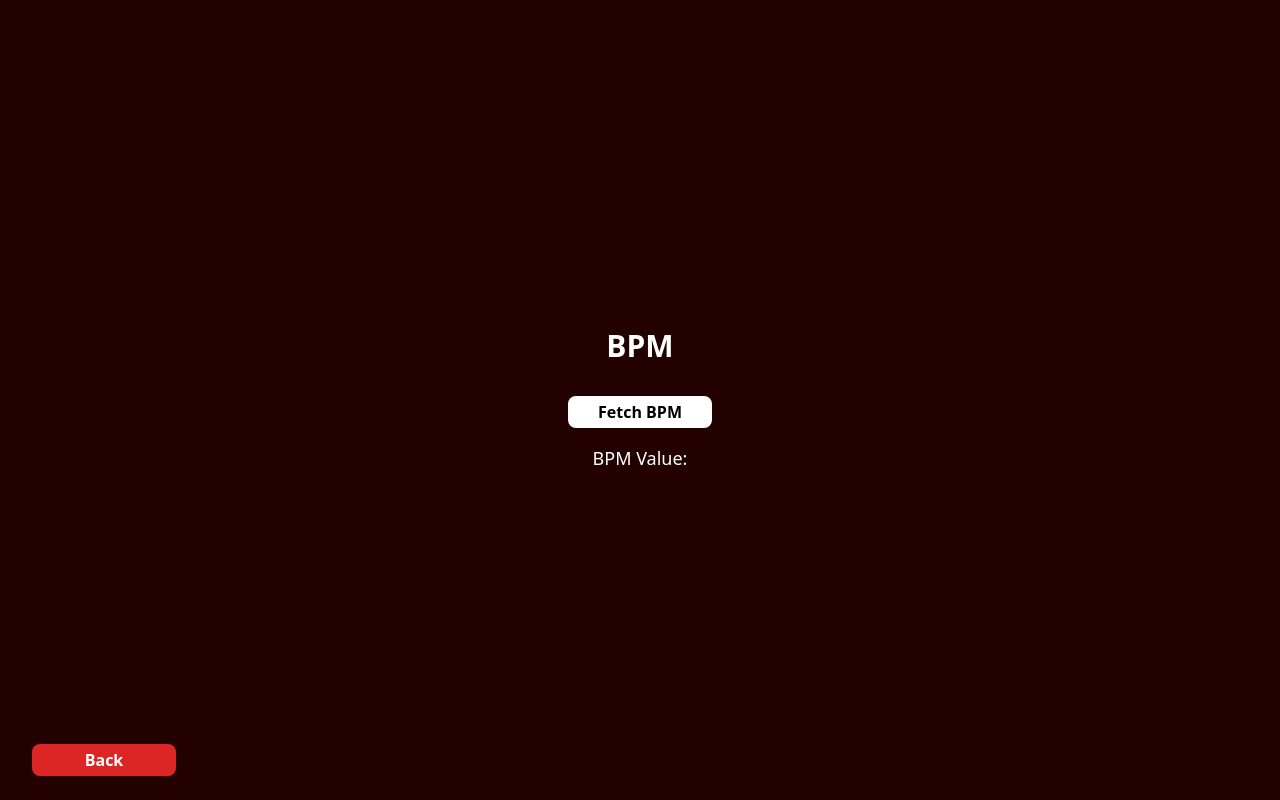
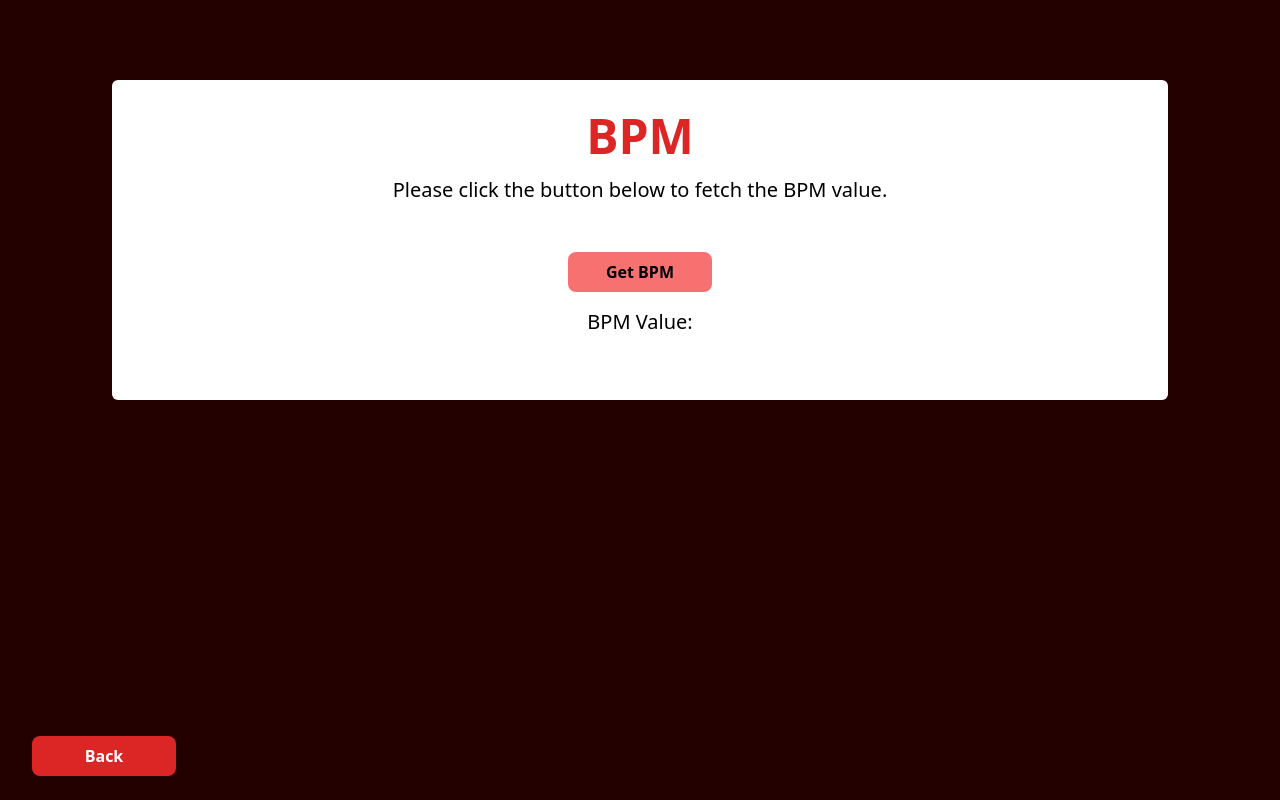
Before and after one commit to ColinWu0403/heartBPMusic, a Vue app in the folder client/: page /bpm in a window 1280 px wide. Built offline with nearby package versions, Linux system fonts and the light colour scheme.

Commit message:
Minor style changes

```diff
--- a/client/src/components/QuestionCard.vue
+++ b/client/src/components/QuestionCard.vue
@@ -1,6 +1,6 @@
 <template>
   <div class="mb-4 flex flex-col">
-    <label :for="id" class="text-3xl font-bold text-red-600 text-center">
+    <label :for="id" class="text-3xl font-bold text-red-600 text-center mb-2">
       {{ question.title }}
     </label>
     <div class="mt-4 grid grid-cols-2 gap-4">
--- a/client/src/components/SongCard.vue
+++ b/client/src/components/SongCard.vue
@@ -4,23 +4,46 @@
       <h2 class="text-3xl font-bold">{{ song.name }}</h2>
       <p class="text-lg font-medium">{{ song.artists }}</p>
       <p class="text-md"><span class="font-bold">BPM:</span> {{ song.bpm }}</p>
-      <p class="text-md"><span class="font-bold">Genres:</span> {{ song.genre }}</p>
-      <p class="text-md"><span class="font-bold">Key:</span> {{ getKey(song.key) }}</p>
+      <p class="text-md">
+        <span class="font-bold">Genres:</span> {{ song.genre }}
+      </p>
+      <p class="text-md">
+        <span class="font-bold">Key:</span> {{ getKey(song.key) }}
+      </p>
       <div class="stats mt-4">
         <h3 class="text-2xl font-semibold">Stats:</h3>
-        <p class="text-md"><span class="font-bold">Acousticness:</span> {{ song.acousticness }}</p>
-        <p class="text-md"><span class="font-bold">Danceability:</span> {{ song.danceability }}</p>
-        <p class="text-md"><span class="font-bold">Energy:</span> {{ song.energy }}</p>
-        <p class="text-md"><span class="font-bold">Instrumentalness:</span> {{ song.instrumentalness }}</p>
-        <p class="text-md"><span class="font-bold">Liveness:</span> {{ song.liveness }}</p>
-        <p class="text-md"><span class="font-bold">Loudness:</span> {{ song.loudness }}</p>
-        <p class="text-md"><span class="font-bold">Speechiness:</span> {{ song.speechiness }}</p>
-        <p class="text-md"><span class="font-bold">Mode:</span> {{ song.mode }}</p>
-        <p class="text-md"><span class="font-bold">Valence:</span> {{ song.valence }}</p>
+        <p class="text-md">
+          <span class="font-bold">Acousticness:</span> {{ song.acousticness }}
+        </p>
+        <p class="text-md">
+          <span class="font-bold">Danceability:</span> {{ song.danceability }}
+        </p>
+        <p class="text-md">
+          <span class="font-bold">Energy:</span> {{ song.energy }}
+        </p>
+        <p class="text-md">
+          <span class="font-bold">Instrumentalness:</span>
+          {{ song.instrumentalness }}
+        </p>
+        <p class="text-md">
+          <span class="font-bold">Liveness:</span> {{ song.liveness }}
+        </p>
+        <p class="text-md">
+          <span class="font-bold">Loudness:</span> {{ song.loudness }}
+        </p>
+        <p class="text-md">
+          <span class="font-bold">Speechiness:</span> {{ song.speechiness }}
+        </p>
+        <p class="text-md">
+          <span class="font-bold">Mode:</span> {{ song.mode }}
+        </p>
+        <p class="text-md">
+          <span class="font-bold">Valence:</span> {{ song.valence }}
+        </p>
       </div>
       <router-link to="/questions">
         <button
-          class="inline-flex w-36 h-8 bg-red-600 overflow-hidden rounded-lg p-[1px] items-center justify-center mt-4 hover:bg-red-400 text-white hover:text-black transition-all duration-150 ease-in font-bold"
+          class="inline-flex w-36 h-10 bg-red-600 overflow-hidden rounded-lg p-[1px] items-center justify-center mt-4 hover:bg-red-400 text-white hover:text-black transition-all duration-150 ease-in font-bold"
         >
           Back
         </button>
@@ -39,6 +62,7 @@
 
 <script setup>
 import { defineProps } from "vue";
+import { buttonStyles } from "../constants/styles";
 
 const props = defineProps({
   song: {
@@ -48,7 +72,18 @@ const props = defineProps({
 });
 
 const keyMapping = [
-  'C', 'C#', 'D', 'D#', 'E', 'F', 'F#', 'G', 'G#', 'A', 'A#', 'B'
+  "C",
+  "C#",
+  "D",
+  "D#",
+  "E",
+  "F",
+  "F#",
+  "G",
+  "G#",
+  "A",
+  "A#",
+  "B",
 ];
 
 const getKey = (key) => {
@@ -56,12 +91,12 @@ const getKey = (key) => {
 };
 
 const getAlbumCoverUrl = (uri) => {
-  if (typeof uri === 'string') {
-    const spotifyId = uri.split(':').pop();
+  if (typeof uri === "string") {
+    const spotifyId = uri.split(":").pop();
     return `https://open.spotify.com/embed/track/${spotifyId}`;
   } else {
-    console.error('Invalid song URI:', uri);
-    return ''; // or handle appropriately for your use case
+    console.error("Invalid song URI:", uri);
+    return ""; // or handle appropriately for your use case
   }
 };
 </script>
--- a/client/src/views/BpmPage.vue
+++ b/client/src/views/BpmPage.vue
@@ -1,10 +1,16 @@
 <!-- src/views/BPM.vue -->
 <template>
-  <div class="flex flex-col items-center justify-center h-screen">
-    <h1 class="text-white text-3xl font-bold mb-4">BPM</h1>
+  <div class="h-screen align-center p-4">
+    <div
+      class="flex flex-col bg-white rounded-md items-center justify-center max-w-200 h-800 max-h-1000 mt-16 ml-24 mr-24"
+    >
+      <h1 class="text-red-600 text-5xl font-bold mb-4 mt-8">BPM</h1>
+      <h4 class="text-xl font-medium mb-8">
+        Please click the button below to fetch the BPM value.
+      </h4>
       <button
         @click="fetchBpm"
-      class="inline-flex w-36 h-8 bg-white overflow-hidden rounded-lg p-[1px] mb-4 items-center justify-center mt-4 hover:bg-red-600 hover:text-white transition-all duration-150 ease-in font-bold"
+        class="inline-flex w-36 h-10 bg-red-400 overflow-hidden rounded-lg p-[1px] mb-4 items-center justify-center mt-4 hover:bg-red-600 hover:text-white transition-all duration-150 ease-in font-bold"
         :disabled="isLoading || hasFetchedBpm"
       >
         <div v-if="isLoading" class="flex items-center">
@@ -13,22 +19,26 @@
           ></div>
           <span class="ml-2">Loading...</span>
         </div>
-      <span v-else>Fetch BPM</span>
+        <span v-else>Get BPM</span>
       </button>
 
-    <p class="text-white text-lg text-center">BPM Value: {{ bpm }}</p>
+      <p class="text-xl font-medium text-center mb-4">
+        BPM Value: <span class="text-red-600">{{ bpm }}</span>
+      </p>
 
       <router-link
         v-if="bpm !== null"
         :to="'/questions'"
-      class="inline-flex w-36 h-8 bg-white overflow-hidden rounded-lg p-[1px] mb-4 items-center justify-center mt-4 hover:bg-red-600 transition-all duration-150 ease-in font-bold"
+        class="inline-flex w-36 h-10 bg-red-400 overflow-hidden rounded-lg p-[1px] mb-4 items-center justify-center mt-4 hover:bg-red-600 transition-all duration-150 ease-in font-bold"
       >
         Next
       </router-link>
+      <span class="mb-12"></span>
+    </div>
   </div>
   <router-link to="/">
     <button
-      class="absolute bottom-0 left-0 ml-8 mt-4 mb-6 w-36 h-8 bg-red-600 overflow-hidden rounded-lg p-[1px] items-center justify-center hover:bg-red-400 text-white hover:text-black transition-all duration-150 ease-in font-bold"
+      class="absolute bottom-0 left-0 ml-8 mt-4 mb-6 w-36 h-10 bg-red-600 overflow-hidden rounded-lg p-[1px] items-center justify-center hover:bg-red-400 text-white hover:text-black transition-all duration-150 ease-in font-bold"
     >
       Back
     </button>
--- a/client/src/views/MusicPage.vue
+++ b/client/src/views/MusicPage.vue
@@ -1,5 +1,10 @@
 <template>
-  <div class="flex justify-center items-center min-h-[100vh] p-4">
+  <div class="flex flex-col justify-center items-center min-h-[100vh] px-4">
+    <h1 class="text-white text-5xl font-bold mb-6">Heart Music Recommender</h1>
+    <h4 class="text-white text-xl font-medium mb-10 text-center">
+      Using our song recommendation algorithm and your heart's bpm,<br />we
+      found this to be the closest match:
+    </h4>
     <SongCard v-if="song" :song="song" />
     <p v-else class="text-white text-2xl">Loading...</p>
   </div>
@@ -7,33 +12,32 @@
 
 <script setup>
 import SongCard from "../components/SongCard.vue";
-import {onMounted, ref} from "vue";
+import { onMounted, ref } from "vue";
 
 const song = ref(null);
 
 onMounted(() => {
   getSongData();
-  console.log(song.value)
+  console.log(song.value);
 });
 
 const getSongData = async () => {
   try {
-    const response = await fetch('/api/get-closest-song/', {
+    const response = await fetch("/api/get-closest-song/", {
       method: "GET",
       headers: {
-      "Content-Type": "application/json",
+        "Content-Type": "application/json",
       },
     });
 
     if (response.ok) {
       song.value = await response.json();
-      console.error('Error fetching song details:', response.statusText);
+      console.error("Error fetching song details:", response.statusText);
     }
   } catch (error) {
-    console.error('Error fetching song details:', error);
+    console.error("Error fetching song details:", error);
   }
-}
+};
 </script>
 
-<style scoped>
-</style>
+<style scoped></style>
--- a/client/src/views/QuestionsPage.vue
+++ b/client/src/views/QuestionsPage.vue
@@ -1,7 +1,9 @@
 <template>
   <div class="flex flex-col items-center justify-center h-full py-4">
-    <h1 class="text-white text-4xl font-bold mb-4">Music Preferences</h1>
-    <p class="text-white text-2xl text-center mb-4">BPM Value: {{ bpm }}</p>
+    <h1 class="text-white text-5xl font-bold mt-8 mb-4">Music Preferences</h1>
+    <p class="text-white font-medium text-2xl text-center mb-8">
+      BPM Value: {{ bpm }}
+    </p>
 
     <div class="bg-white py-8 px-12 max-w-full rounded">
       <!-- Submission Form -->
@@ -32,7 +34,7 @@
                 'bg-red-600': index === currentQuestion,
                 'bg-gray-300': index !== currentQuestion,
               }"
-              class="w-3 h-3 rounded-full justify-center"
+              class="w-3 h-3 rounded-full justify-center align-center mb-4"
             ></span>
           </div>
 
@@ -88,7 +90,7 @@
                 'bg-red-600': index === currentQuestion,
                 'bg-gray-300': index !== currentQuestion,
               }"
-              class="w-3 h-3 rounded-full justify-center items-center"
+              class="w-3 h-3 rounded-full justify-center align-center mb-4"
             ></span>
           </div>
 
```
Lines whose indentation alone changed are shown as unchanged.
